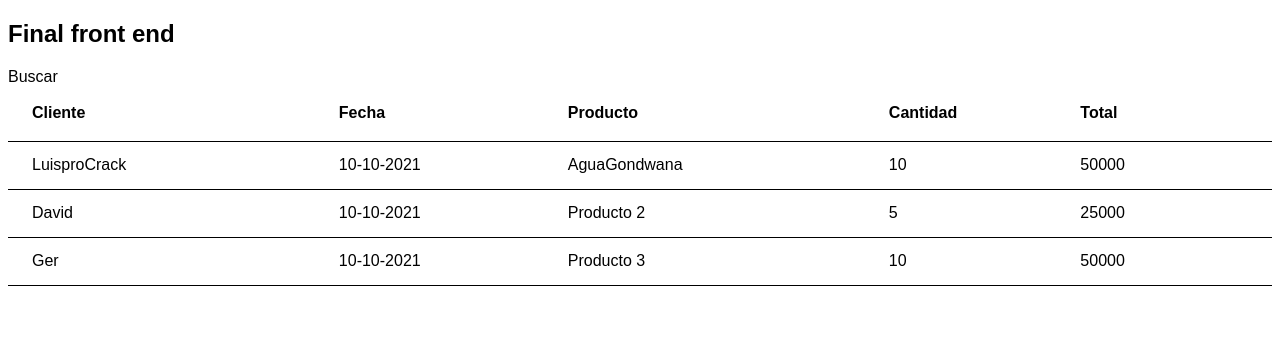
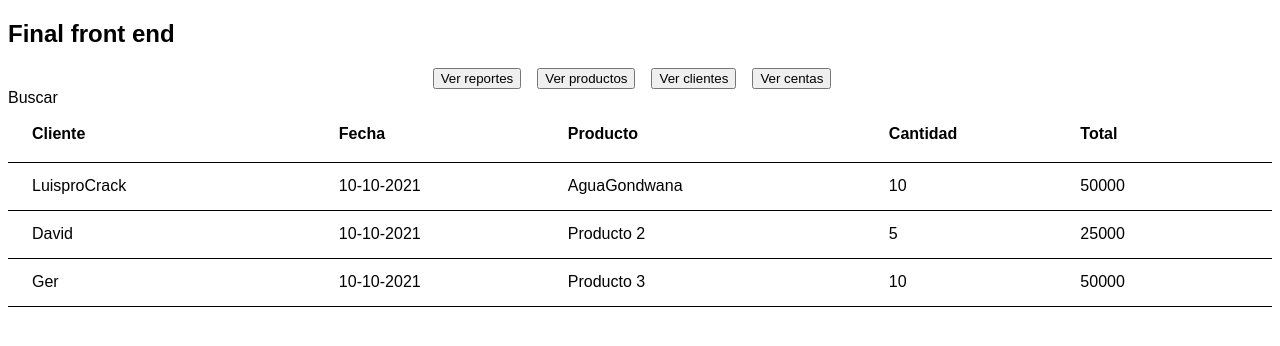
Before and after one commit to luismezaf/FrondEndFinal1, an Angular app: page / in a window 1280 px wide. Shown: the top 346 px of the page. Built offline with nearby package versions, Linux system fonts and the light colour scheme.

Commit message:
se renombra componente de productos

```diff
--- a/src/app/app.component.css
+++ b/src/app/app.component.css
@@ -1,3 +1,6 @@
 div {
   text-align: center;
 }
+.actionButton {
+  margin-right: 1rem;
+}
--- a/src/app/app.component.html
+++ b/src/app/app.component.html
@@ -1,2 +1,9 @@
 <h2>Final front end</h2>
+<div class="actions">
+  <button class="actionButton">Ver reportes</button>
+  <button class="actionButton">Ver productos</button>
+  <button class="actionButton">Ver clientes</button>
+  <button class="actionButton">Ver centas</button>
+</div>
 <reports-root *ngIf="tab==='reportes'"></reports-root>
+<products-root *ngIf="tab==='productos'"></products-root>
--- a/src/app/app.module.ts
+++ b/src/app/app.module.ts
@@ -2,16 +2,16 @@ import { BrowserModule } from "@angular/platform-browser";
 import { NgModule } from "@angular/core";
 
 import { AppComponent } from "./app.component";
-import { ProductosComponent } from "./components/productos/productos.component";
 import { ReportsComponent } from "./components/reports/reports.component";
 
 import { MatTableModule } from "@angular/material/table";
 import { BrowserAnimationsModule } from "@angular/platform-browser/animations";
 import { MatInputModule } from "@angular/material/input";
+import { ProductsComponent } from "./components/products/products.component";
 
 // import { ProductosService } from "./services/productos.service";
 @NgModule({
-  declarations: [AppComponent, ReportsComponent, ProductosComponent],
+  declarations: [AppComponent, ReportsComponent, ProductsComponent],
   imports: [
     BrowserModule,
     MatInputModule,
--- a/src/app/components/productos/productos.component.html
+++ /dev/null
@@ -1,3 +0,0 @@
-<main class="productosContent">
-  <h1>Productos!</h1>
-</main>
--- a/src/app/components/productos/productos.component.ts
+++ /dev/null
@@ -1,11 +0,0 @@
-import { Component } from "@angular/core";
-
-@Component({
-  selector: "productos-root",
-  templateUrl: "./productos.component.html",
-  styleUrls: ["./productos.component.css"]
-})
-export class ProductosComponent {
-  constructor() {}
-  ngOnInit(): void {}
-}
--- /dev/null
+++ b/src/app/components/products/products.component.html
@@ -0,0 +1 @@
+<h1>Productos!</h1>
--- /dev/null
+++ b/src/app/components/products/products.component.ts
@@ -0,0 +1,10 @@
+import { Component } from "@angular/core";
+
+@Component({
+  selector: "products-root",
+  templateUrl: "./products.component.html",
+  styleUrls: ["./products.component.css"]
+})
+export class ProductsComponent {
+  ngOnInit() {}
+}
```
Also changed, not shown: src/app/components/products/products.component.css (added).
